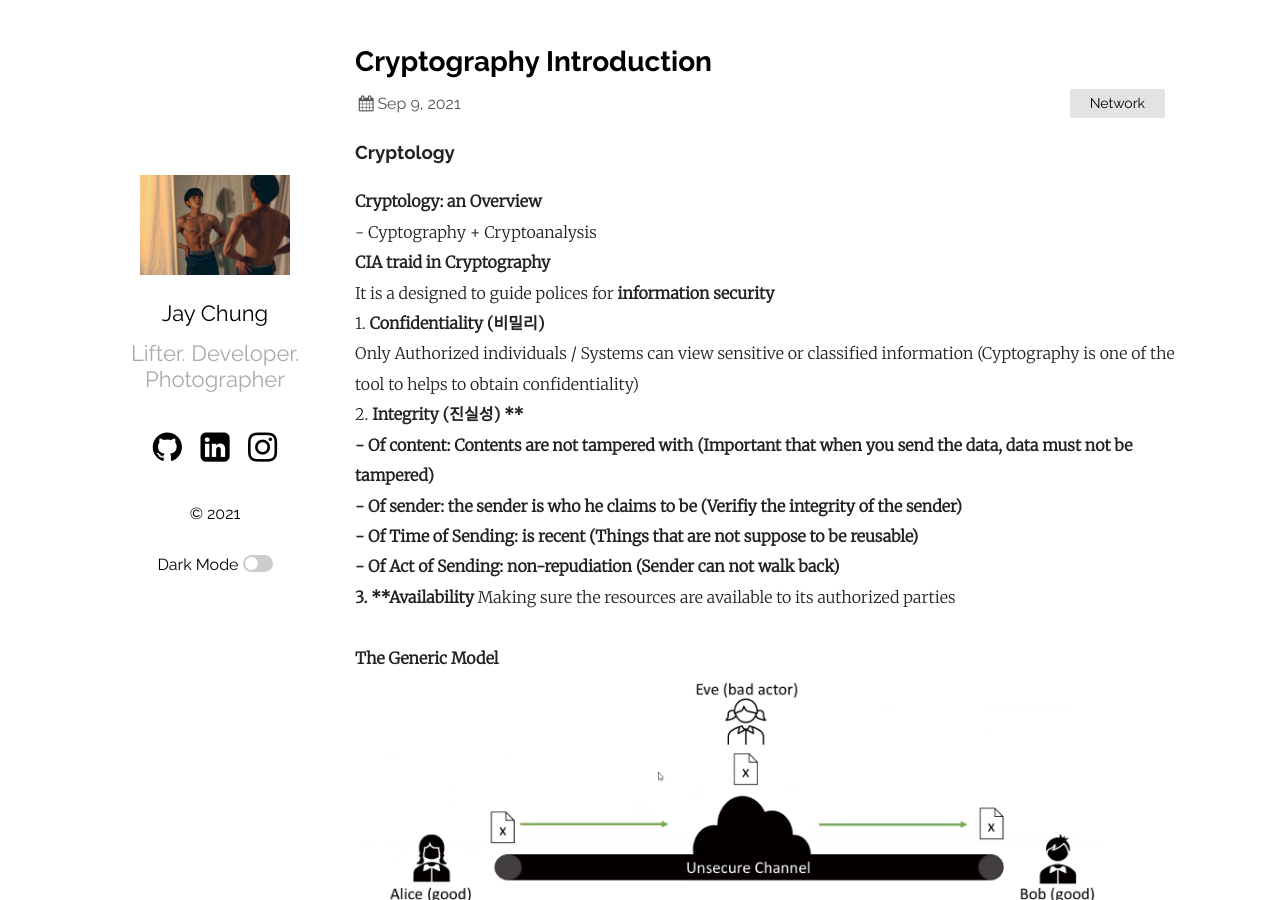
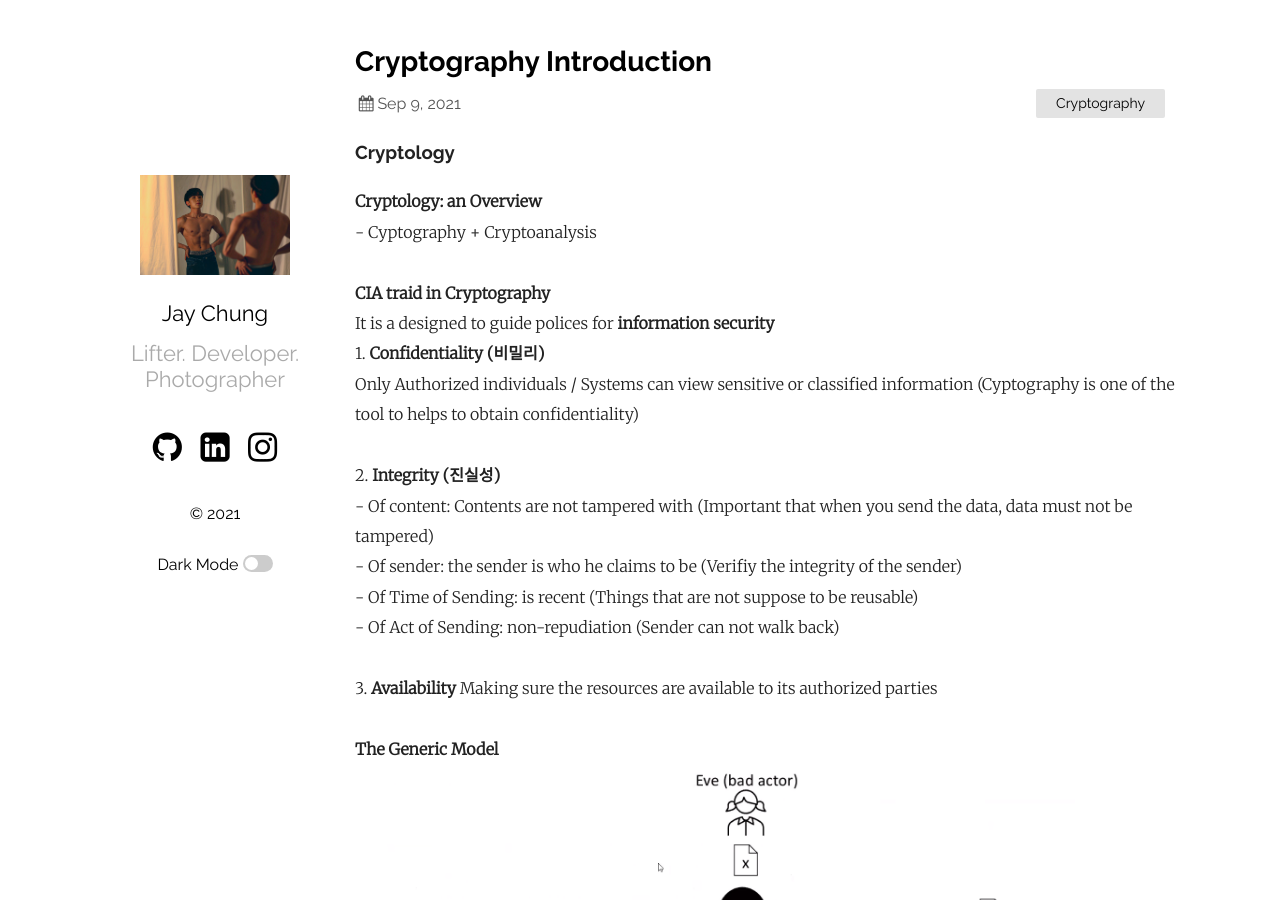
Before and after one commit to healthgongdoll/healthgongdoll.github.io, a Jekyll site: the page built from _posts/2021-09-09-Cryptography.markdown, in a window 1280 px wide and 900 px high. Built offline with Jekyll 4.4.1, drawn with Linux system fonts in a browser that asks for light colours.

Commit message:
Blog Update

```diff
--- a/_posts/2021-09-09-Cryptography.markdown
+++ b/_posts/2021-09-09-Cryptography.markdown
@@ -2,7 +2,7 @@
 layout: post
 title:  "Cryptography Introduction"
 date:   2021-09-09 19:00:36 +0530
-categories: Network
+categories: Cryptography
 ---
 
 ### **Cryptology** <br/>
@@ -11,15 +11,18 @@ categories: Network
 **Cryptology: an Overview** <br/>
 	- Cyptography + Cryptoanalysis
 <br/>
+<br/>
 **CIA traid in Cryptography** <br/>
 It is a designed to guide polices for **information security** <br/>
 	1. **Confidentiality (비밀리)** <br/>
 	Only Authorized individuals / Systems can view sensitive or classified information (Cyptography is one of the tool to helps to obtain confidentiality) <br/>
-	2. **Integrity (진실성) ** <br/>
+	<br/>
+	2. **Integrity (진실성)** <br/>
 		- Of content: Contents are not tampered with (Important that when you send the data, data must not be tampered) <br/>
 		- Of sender: the sender is who he claims to be (Verifiy the integrity of the sender) <br/>
 		- Of Time of Sending: is recent (Things that are not suppose to be reusable)<br/>
 		- Of Act of Sending: non-repudiation (Sender can not walk back)<br/>
+		<br/>
 	3. **Availability**
 	Making sure the resources are available to its authorized parties <br/>
 <br/>
```
